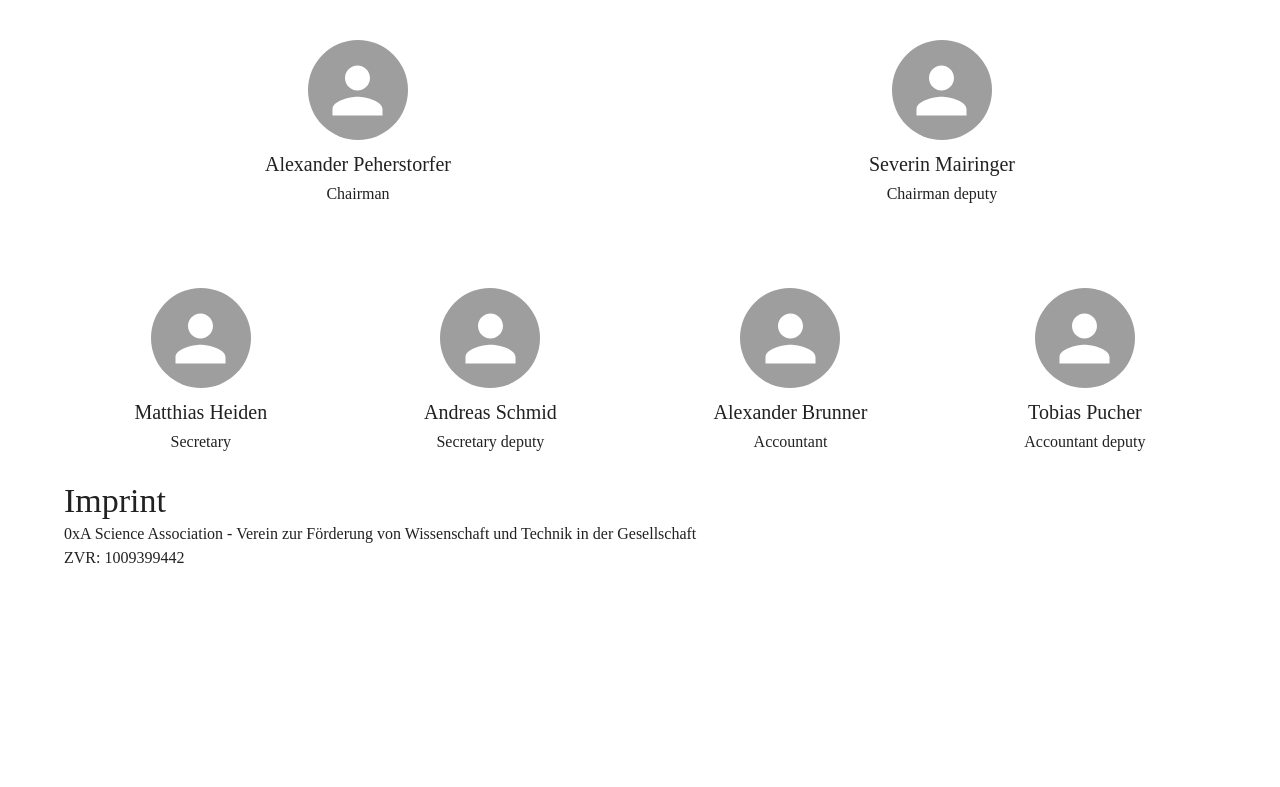
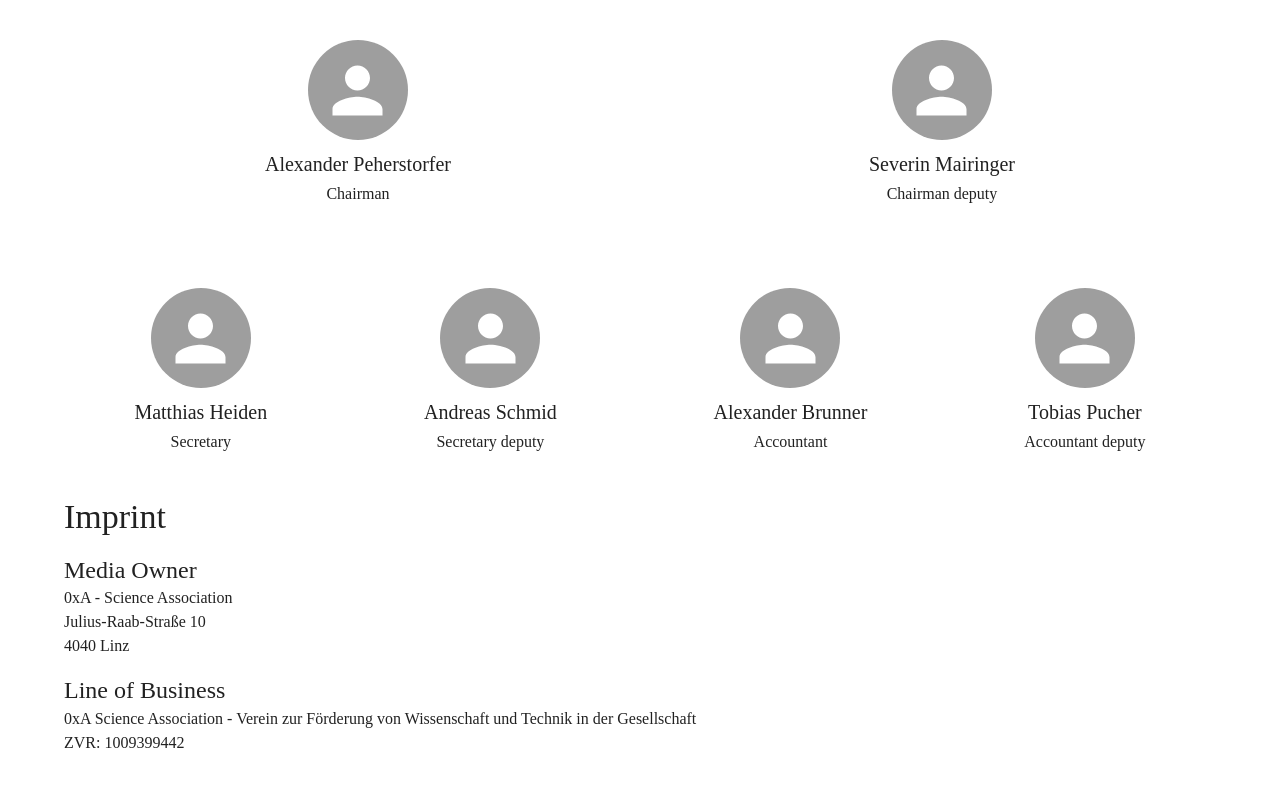
Before and after one commit to 0xa-at/website, a Next.js app: page /about in a window 1280 px wide. Shown: the part 313-1100 px from the top of the page. Before the commit the page ends 883 px from the top, so only its background shows below. Built offline with nearby package versions, Linux system fonts and the light colour scheme.

Commit message:
feat: add imprint

```diff
--- a/pages/about.tsx
+++ b/pages/about.tsx
@@ -7,7 +7,7 @@ export default function AboutPage() {
     const isMobile = useMediaQuery('(max-width:800px)');
 
     return (
-        <Box>
+        <Box pb={5}>
             <PageHeader title={"About us"} />
 
             <Typography pt={3} variant="h4">What we do</Typography>
@@ -25,11 +25,16 @@ export default function AboutPage() {
                 <Person name={"Tobias Pucher"} role={"Accountant deputy"} />
             </Box>
 
-            <Typography pt={3} variant="h4">Imprint</Typography>
+            {/* Imprint */}
+            <Typography pt={5} variant="h4">Imprint</Typography>
+            <Typography pt={2} variant="h5">Media Owner</Typography>
+            <Typography variant="body1">0xA - Science Association</Typography>
+            <Typography variant="body1">Julius-Raab-Straße 10</Typography>
+            <Typography variant="body1"> 4040 Linz</Typography>
+
+            <Typography pt={2} variant="h5">Line of Business</Typography>
             <Typography variant="body1">0xA Science Association - Verein zur Förderung von Wissenschaft und Technik in der Gesellschaft</Typography>
             <Typography variant="body1">ZVR: 1009399442</Typography>
-
-
         </Box>
     )
 }
```
